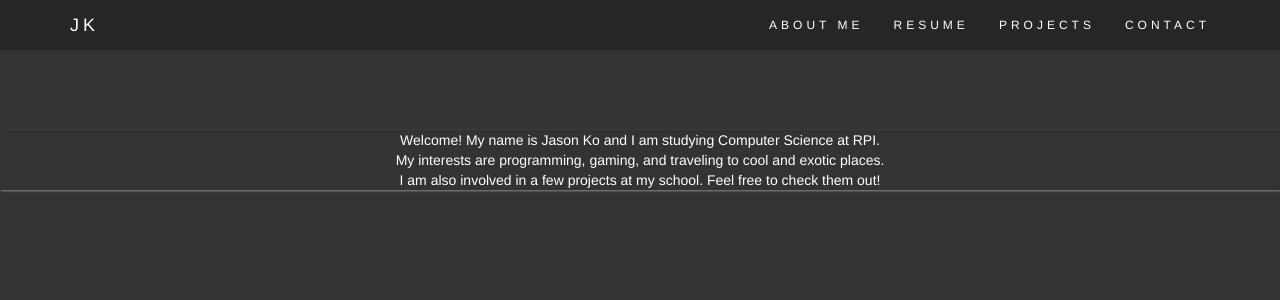
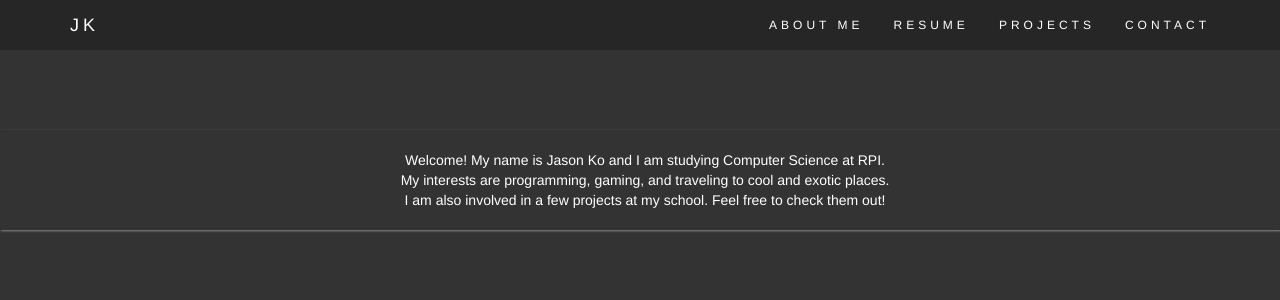
Before and after one commit to jko0531/personal-website, a Jekyll site: the page built from _pages/about.html, in a window 1280 px wide. Shown: the top 300 px of the page. Built offline with Jekyll 4.4.1, drawn with Linux system fonts in a browser that asks for light colours.

Commit message:
about me

```diff
--- a/_pages/about.html
+++ b/_pages/about.html
@@ -22,6 +22,8 @@ img{
     position:relative;
 }
 .talk-left-text{
+    padding:20px;
+    padding-right:10px;
     box-shadow:1px 1px 2px #888;
 }
 #talk-container{
```
